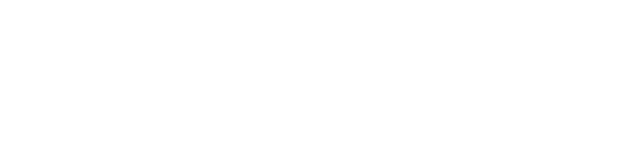
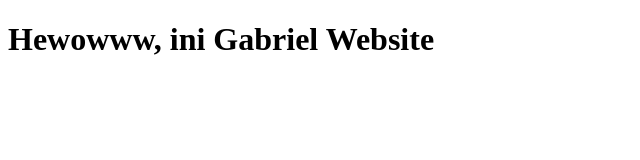
Before and after one commit to 2381002/gabrielhutagaol.my.id, a plain HTML site: page index.html in a window 1280 px wide. Shown: the whole page, without its empty margins (0-640 px from the left). Drawn offline with Linux system fonts and the light colour scheme.

Commit message:
added teks <h1>

```diff
--- a/index.html
+++ b/index.html
@@ -6,6 +6,6 @@
     <title>Hewoowwwww</title>
 </head>
 <body>
-
+    <h1>Hewowww, ini Gabriel Website</h1>
 </body>
 </html>
```
